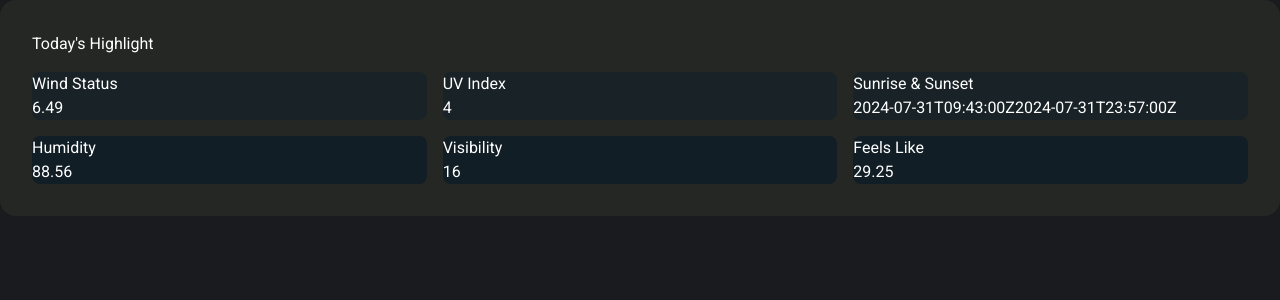
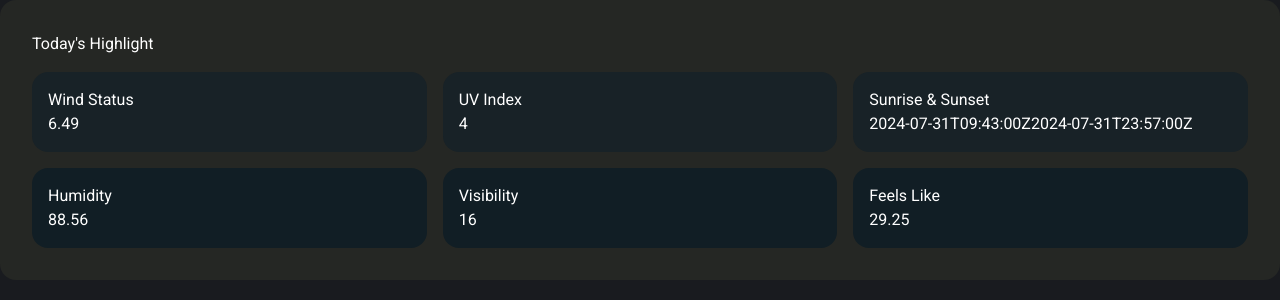
Before and after one commit to ACJT123/forecast-genius, a Next.js app: page / in a window 1280 px wide. Shown: the top 300 px of the page. Built offline with nearby package versions, Linux system fonts and the light colour scheme.

Commit message:
feat(component): update card component styling  (padding and border-radius)

```diff
--- a/src/app/components/today-highlight/card-sm.tsx
+++ b/src/app/components/today-highlight/card-sm.tsx
@@ -1,5 +1,5 @@
 import { ReactNode } from "react";
 
 export default function CardSm({ children }: { children: ReactNode }) {
-  return <div className="bg-[#111e25] rounded-lg">{children}</div>;
+  return <div className="bg-[#111e25] rounded-2xl p-4">{children}</div>;
 }
--- a/src/app/components/today-highlight/card.tsx
+++ b/src/app/components/today-highlight/card.tsx
@@ -1,5 +1,5 @@
 import { ReactNode } from "react";
 
 export default function Card({ children }: { children: ReactNode }) {
-  return <div className="bg-[#132028]/70 rounded-lg">{children}</div>;
+  return <div className="bg-[#132028]/70 rounded-2xl p-4">{children}</div>;
 }
```
